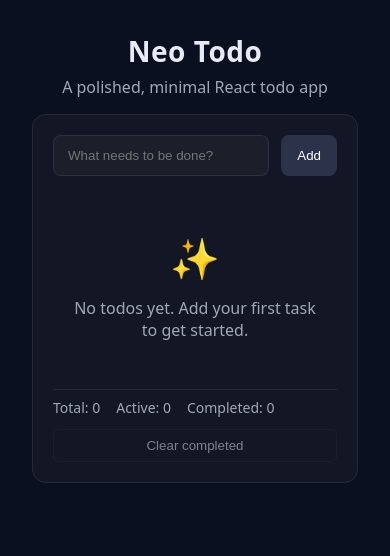
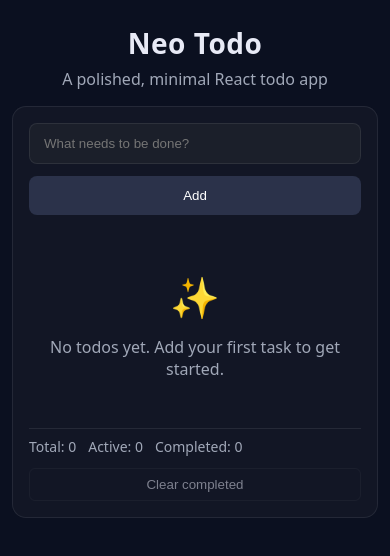
Before and after one commit to prasadgujar22/neo_todo, a React (Vite) app: page / in a window 390 px wide. Shown: the top 556 px of the page. Built offline with nearby package versions, Linux system fonts and the light colour scheme.

Commit message:
Add app screenshots to README

```diff
--- a/src/styles.css
+++ b/src/styles.css
@@ -8,18 +8,18 @@
 }
 *{box-sizing:border-box}
 html, body, #root{height:100%}
-body{margin:0;background:var(--bg);color:var(--text);font-family: ui-sans-serif, system-ui, -apple-system;}
-.neo-todo-root{min-height:100%;display:flex;flex-direction:column;align-items:center;padding:32px}
+body{margin:0;background:var(--bg);color:var(--text);font-family: ui-sans-serif, system-ui, -apple-system;overflow-x:hidden}
+.neo-todo-root{width:100%;max-width:100vw;min-height:100%;display:flex;flex-direction:column;align-items:center;padding:32px;overflow-x:hidden}
 .header{text-align:center;margin-bottom:16px}
 .title{font-size: clamp(28px, 4vw, 44px); margin:0;letter-spacing:.5px}
 .subtitle{color:var(--muted);margin:6px 0 0}
-.card{width: min(720px, 92%);background: rgba(20,24,39,.8);border:1px solid var(--border);border-radius:14px;padding:20px;backdrop-filter: blur(2px);}
+.card{width: min(720px, 100%);max-width:100%;background: rgba(20,24,39,.8);border:1px solid var(--border);border-radius:14px;padding:20px;backdrop-filter: blur(2px);}
 .inputRow{display:flex;gap:12px;margin-bottom:14px}
 .new-todo{flex:1;padding:12px 14px;border-radius:8px;border:1px solid var(--border);background:#1b1f2a;color:var(--text);outline:none}
 .new-todo:focus{border-color:#8ab4ff;box-shadow:0 0 0 4px rgba(138,180,255,.15)}
 .addBtn{padding:12px 16px;border-radius:8px;border:0;background:#2b324a;color:white;cursor:pointer}
 .addBtn:hover{filter: brightness(1.05)}
-.empty{display:flex;flex-direction:column;align-items:center;justify-content:center;padding:40px 20px;text-align:center;color:var(--muted)}
+.empty{display:flex;flex-direction:column;align-items:center;justify-content:center;padding:40px 20px;text-align:center;color:var(--muted);max-width:100%}
 .empty-icon{font-size:40px;margin-bottom:12px}
 .todo-list{list-style:none;margin:0;padding:0;border-top:1px solid var(--border)}
 .todo-item{display:flex;align-items:center;gap:12px;padding:12px 6px;border-bottom:1px solid var(--border)}
@@ -32,7 +32,11 @@ body{margin:0;background:var(--bg);color:var(--text);font-family: ui-sans-serif,
 .clearBtn{background:transparent;border:1px solid var(--border);color:var(--text);padding:8px 12px;border-radius:6px;cursor:pointer}
 .clearBtn:disabled{opacity:.5;cursor:not-allowed}
 @media (max-width: 600px){
-  .card{width:100%;}
+  .neo-todo-root{padding:24px 12px}
+  .card{width:100%;padding:16px}
+  .inputRow{flex-direction:column}
+  .addBtn{width:100%}
+  .stats{flex-wrap:wrap;gap:8px 12px}
   .footerBar{flex-direction:column;align-items:stretch}
   .clearBtn{width:100%}
 }
```
Also changed, not shown: 3 other files (tests, documents, lock files or other folders).
